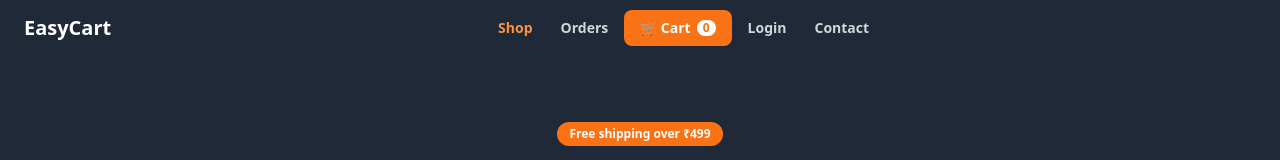
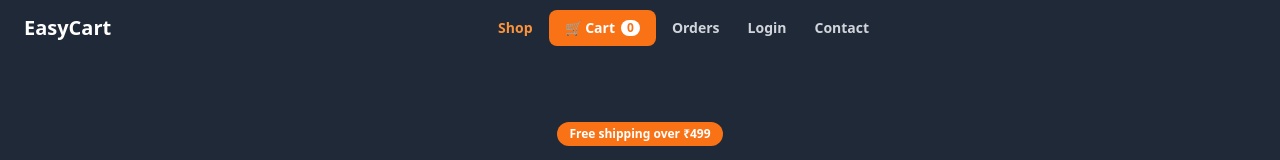
Before and after one commit to Jayavardhan65/EasyCart, a React (Vite) app: page / in a window 1280 px wide. Shown: the top 160 px of the page. Built offline with nearby package versions, Linux system fonts and the light colour scheme; no server answers.

Commit message:
move cart between Shop and Orders in navbar

```diff
--- a/src/components/Navbar.jsx
+++ b/src/components/Navbar.jsx
@@ -26,15 +26,15 @@ export default function Navbar() {
       <div className="h-14 flex items-center justify-between px-4 md:px-6">
         <Link to="/" className="text-white text-xl font-bold">EasyCart</Link>
 
-        {/* Desktop links — Cart moved into the middle nav */}
+        {/* Desktop links */}
         {!isAdmin && !isShopkeeper && (
           <div className="hidden md:flex items-center gap-1">
             {navLink('/', 'Shop')}
-            {navLink('/orders', 'Orders')}
             <Link to="/cart" className="bg-orange-500 hover:bg-orange-600 text-white text-sm font-bold px-3 py-2 md:px-4 rounded-lg flex items-center gap-1.5 transition-colors">
               🛒 Cart
               <span className="bg-white text-orange-500 text-xs font-bold px-1.5 rounded-full">{cartCount}</span>
             </Link>
+            {navLink('/orders', 'Orders')}
             {user ? (
               <>
                 <span className="text-sm text-gray-300 px-3">👤 {user.name.split(' ')[0]}</span>
@@ -49,7 +49,7 @@ export default function Navbar() {
           <span className="text-sm text-gray-300 px-3 hidden md:block">👤 {user.name} <span className="text-xs text-gray-500 ml-1">(logged in)</span></span>
         )}
 
-        {/* Mobile: only hamburger on right */}
+        {/* Mobile: hamburger only */}
         <div className="flex items-center gap-2">
           {!isAdmin && !isShopkeeper && (
             <button onClick={() => setMenuOpen(o => !o)} className="md:hidden text-gray-300 hover:text-white p-2 rounded-md hover:bg-white/10 transition-colors">
@@ -67,11 +67,11 @@ export default function Navbar() {
       {menuOpen && !isAdmin && !isShopkeeper && (
         <div className="md:hidden bg-gray-800 border-t border-gray-700 px-4 py-3 flex flex-col gap-1">
           {navLink('/', 'Shop')}
-          {navLink('/orders', 'Orders')}
           <Link to="/cart" onClick={() => setMenuOpen(false)} className="bg-orange-500 hover:bg-orange-600 text-white text-sm font-bold px-3 py-2 rounded-lg flex items-center gap-1.5 transition-colors w-fit">
             🛒 Cart
             <span className="bg-white text-orange-500 text-xs font-bold px-1.5 rounded-full">{cartCount}</span>
           </Link>
+          {navLink('/orders', 'Orders')}
           {navLink('/contact', 'Contact')}
           {user ? (
             <>
```
